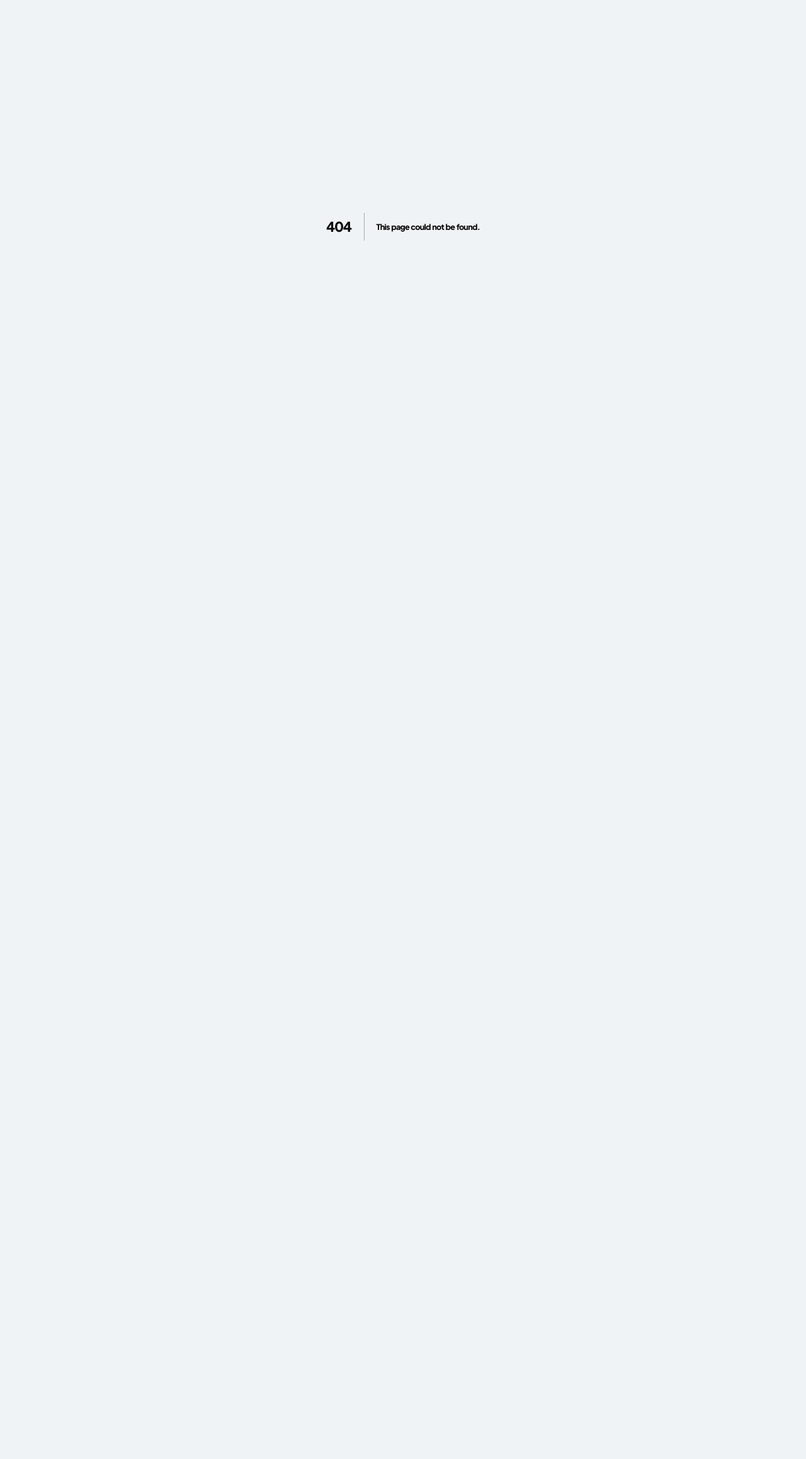
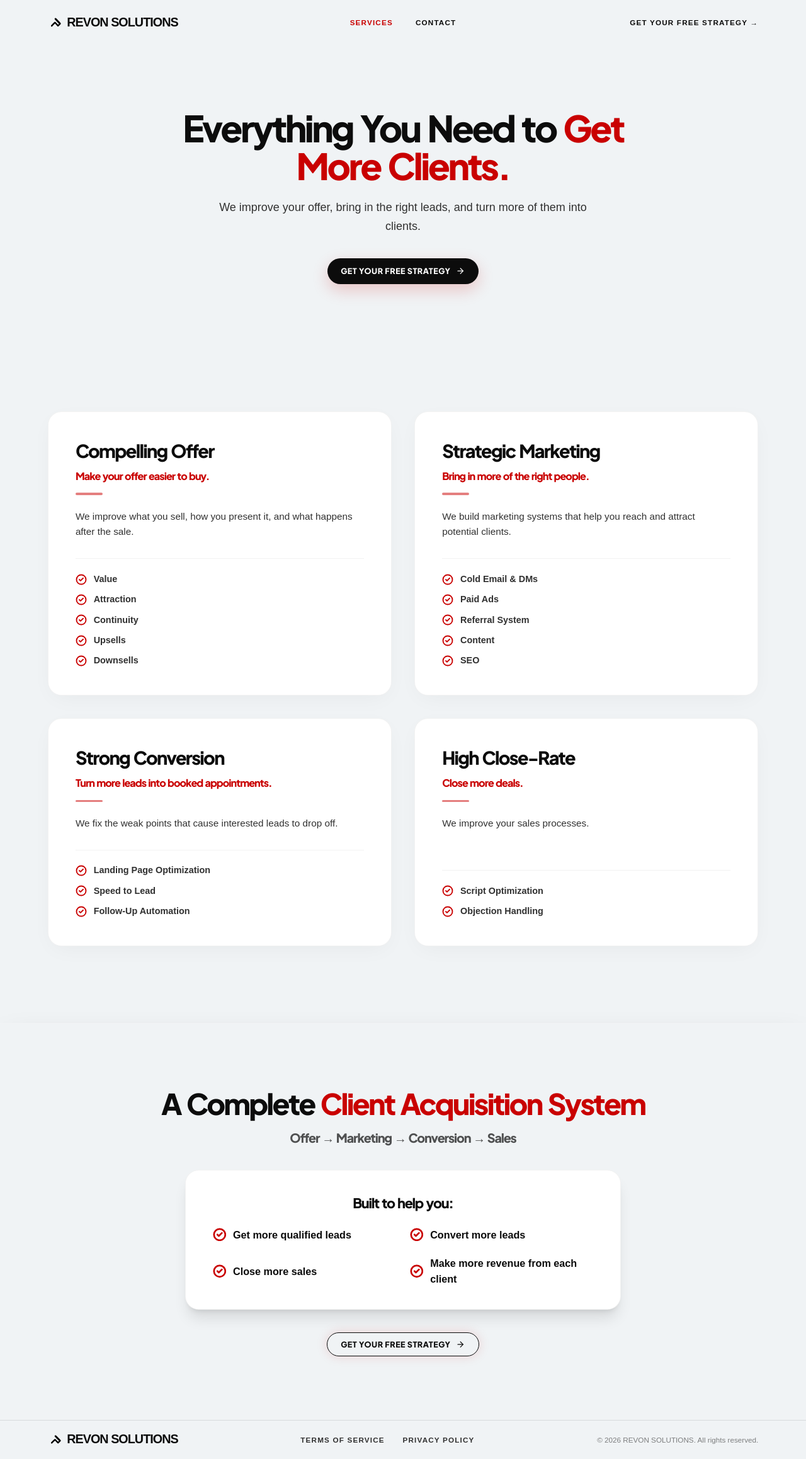
Before and after one commit to simeon-million1/revon-solutions, a Next.js app: page /services in a window 1280 px wide. Before the commit this address had no page. Shown: the whole page at 63% size. Before the commit the page ends 800 px from the top, so only its background shows below. Built offline with nearby package versions, Linux system fonts and the light colour scheme; a web font is replaced by a local one.

Commit message:
Add /services page based on content.md spec and update nav links

```diff
--- a/app/page.tsx
+++ b/app/page.tsx
@@ -41,7 +41,7 @@ export default function Home() {
           <nav className="flex max-sm:hidden absolute left-1/2 -translate-x-1/2 items-center gap-10">
             <Link
               className="font-label-md text-[14px] md:text-[13px] font-semibold text-[#0C0C0C] hover:text-[#c90101] transition-colors tracking-widest uppercase"
-              href="#how-it-works"
+              href="/services"
             >
               Services
             </Link>
--- /dev/null
+++ b/app/services/page.tsx
@@ -0,0 +1,178 @@
+import Link from "next/link";
+import Image from "next/image";
+import { ArrowRight, CheckCircle2 } from "lucide-react";
+
+export default function ServicesPage() {
+  const services = [
+    {
+      title: "Compelling Offer",
+      subtitle: "Make your offer easier to buy.",
+      description: "We improve what you sell, how you present it, and what happens after the sale.",
+      bullets: ["Value", "Attraction", "Continuity", "Upsells", "Downsells"],
+    },
+    {
+      title: "Strategic Marketing",
+      subtitle: "Bring in more of the right people.",
+      description: "We build marketing systems that help you reach and attract potential clients.",
+      bullets: ["Cold Email & DMs", "Paid Ads", "Referral System", "Content", "SEO"],
+    },
+    {
+      title: "Strong Conversion",
+      subtitle: "Turn more leads into booked appointments.",
+      description: "We fix the weak points that cause interested leads to drop off.",
+      bullets: ["Landing Page Optimization", "Speed to Lead", "Follow-Up Automation"],
+    },
+    {
+      title: "High Close-Rate",
+      subtitle: "Close more deals.",
+      description: "We improve your sales processes.",
+      bullets: ["Script Optimization", "Objection Handling"],
+    }
+  ];
+
+  return (
+    <>
+      {/* ───────── 1. Navigation ───────── */}
+      <header className="absolute top-0 left-0 right-0 w-full z-50 bg-transparent">
+        <div className="relative flex items-center max-w-[1350px] mx-auto px-6 md:px-12 h-20">
+          {/* Left: Logo */}
+          <div className="flex items-center">
+            <Link className="brand-logo flex items-center gap-1.5 text-[22px] font-black tracking-tighter text-[#0C0C0C] whitespace-nowrap" href="/">
+              <Image src="/logo.svg" alt="REVON SOLUTIONS Logo" width={36} height={36} className="h-[28px] w-auto brightness-0" />
+              <span>REVON SOLUTIONS</span>
+            </Link>
+          </div>
+
+          {/* Center: Nav links — phone-only hidden */}
+          <nav className="flex max-sm:hidden absolute left-1/2 -translate-x-1/2 items-center gap-10">
+            <Link className="font-label-md text-[14px] md:text-[13px] font-semibold text-[#c90101] hover:text-[#c90101] transition-colors tracking-widest uppercase" href="/services">
+              Services
+            </Link>
+            <Link className="font-label-md text-[14px] md:text-[13px] font-semibold text-[#0C0C0C] hover:text-[#c90101] transition-colors tracking-widest uppercase" href="/form">
+              Contact
+            </Link>
+          </nav>
+
+          {/* Right: CTA text link — phone-only hidden */}
+          <div className="ml-auto flex max-sm:hidden items-center">
+            <Link className="font-label-md text-[14px] md:text-[13px] font-semibold text-[#0C0C0C] hover:text-[#c90101] transition-colors tracking-widest uppercase" href="/form">
+              Get Your Free Strategy →
+            </Link>
+          </div>
+        </div>
+      </header>
+
+      <main className="flex-grow relative overflow-hidden bg-[#F0F3F5]">
+
+        {/* ───────── Hero Section ───────── */}
+        <section className="w-full pt-40 pb-20 md:pt-48 md:pb-32 px-6 md:px-12 max-w-[1350px] mx-auto flex flex-col items-center text-center relative z-10">
+          <h1 className="hero-headline text-[40px] md:text-[56px] lg:text-[64px] font-extrabold text-[#0C0C0C] mb-6 max-w-4xl mx-auto tracking-tighter leading-[1.05]">
+            Everything You Need to <span className="text-[#c90101]">Get More Clients.</span>
+          </h1>
+          <p className="font-body-lg text-[18px] md:text-[20px] leading-relaxed text-[#313131] max-w-2xl mx-auto mb-10">
+            We improve your offer, bring in the right leads, and turn more of them into clients.
+          </p>
+          <Link className="btn-solid-black group min-h-[46px] mx-auto" href="/form">
+            Get Your Free Strategy
+            <ArrowRight className="ml-2.5 w-4 h-4 group-hover:translate-x-1 transition-transform" />
+          </Link>
+        </section>
+
+        {/* ───────── Services Section ───────── */}
+        <section className="w-full py-16 md:py-24 px-6 md:px-12 max-w-[1350px] mx-auto">
+          <div className="grid grid-cols-1 md:grid-cols-2 gap-6 md:gap-10">
+            {services.map((service, index) => (
+              <div key={index} className="bg-white p-8 md:p-10 lg:p-12 rounded-3xl border border-black/5 shadow-[0_10px_40px_-10px_rgba(0,0,0,0.05)] hover:-translate-y-2 hover:shadow-[0_20px_50px_-10px_rgba(0,0,0,0.1)] transition-all duration-500 flex flex-col h-full">
+                <div className="flex flex-col gap-3 mb-6 md:mb-8">
+                  <h2 className="font-headline-md text-[28px] md:text-[32px] font-black text-[#0C0C0C] tracking-tighter leading-tight">
+                    {service.title}
+                  </h2>
+                  <h4 className="text-[17px] md:text-[18px] font-bold text-[#c90101] tracking-tight">
+                    {service.subtitle}
+                  </h4>
+                  <div className="w-12 h-1 bg-[#c90101] rounded-full my-1 opacity-50" />
+                  <p className="font-body-lg text-[16px] md:text-[17px] text-[#313131] leading-relaxed mt-2">
+                    {service.description}
+                  </p>
+                </div>
+
+                <div className="mt-auto pt-6 border-t border-black/5">
+                  <ul className="flex flex-col gap-3">
+                    {service.bullets.map((bullet, idx) => (
+                      <li key={idx} className="flex items-start gap-3">
+                        <CheckCircle2 className="w-5 h-5 min-w-[20px] text-[#c90101] mt-0.5" strokeWidth={2.5} />
+                        <span className="font-body-md text-[16px] text-[#313131] font-semibold">{bullet}</span>
+                      </li>
+                    ))}
+                  </ul>
+                </div>
+              </div>
+            ))}
+          </div>
+        </section>
+
+        {/* ───────── Final CTA Section ───────── */}
+        <section className="w-full inverted-section bg-[#F0F3F5] py-20 md:py-28 relative z-10 flex flex-col items-center justify-center overflow-hidden border-t border-white/10 shadow-2xl mt-10">
+          <div className="max-w-[1350px] mx-auto text-center px-6 md:px-12 flex flex-col items-center justify-center z-10">
+            <h2 className="text-[31px] md:text-[43px] lg:text-[51px] font-black text-[#0C0C0C] mb-4 tracking-tighter leading-[1.1] max-w-4xl mx-auto">
+              A Complete <span className="text-[#c90101]">Client Acquisition System</span>
+            </h2>
+            <h4 className="text-[18px] md:text-[22px] font-extrabold text-[#313131] tracking-widest uppercase mb-10 opacity-70">
+              Offer → Marketing → Conversion → Sales
+            </h4>
+
+            <div className="bg-white p-8 md:p-10 rounded-3xl border border-black/5 shadow-xl w-full max-w-3xl mb-10">
+              <h3 className="font-headline-md text-[20px] md:text-[24px] font-bold text-[#0C0C0C] mb-6 tracking-tight text-center">
+                Built to help you:
+              </h3>
+              <ul className="grid grid-cols-1 sm:grid-cols-2 gap-4 md:gap-6 text-left max-w-2xl mx-auto">
+                {[
+                  "Get more qualified leads",
+                  "Convert more leads",
+                  "Close more sales",
+                  "Make more revenue from each client"
+                ].map((item, idx) => (
+                  <li key={idx} className="flex items-center gap-3">
+                    <CheckCircle2 className="w-6 h-6 min-w-[24px] text-[#c90101]" strokeWidth={3} />
+                    <span className="font-body-lg text-[17px] md:text-[18px] font-semibold text-[#0C0C0C]">{item}</span>
+                  </li>
+                ))}
+              </ul>
+            </div>
+
+            <Link className="btn-on-light group shadow-[0_15px_35px_rgba(201,1,1,0.25)] hover:shadow-[0_20px_45px_rgba(201,1,1,0.4)] transition-all duration-300" href="/form">
+              Get Your Free Strategy
+              <ArrowRight className="ml-2.5 w-4 h-4 group-hover:translate-x-1 transition-transform" />
+            </Link>
+          </div>
+        </section>
+
+      </main>
+
+      {/* ───────── Footer ───────── */}
+      <footer className="w-full bg-background border-t border-black/10 mt-auto relative z-10">
+        <div className="max-w-[1350px] mx-auto px-6 md:px-12 py-5 flex flex-col md:flex-row justify-between items-center gap-4">
+          <div className="flex items-center gap-1.5">
+            <Image src="/logo.svg" alt="REVON SOLUTIONS Logo" width={36} height={36} className="h-[28px] w-auto brightness-0" />
+            <span className="brand-logo text-[22px] font-black tracking-tighter text-on-surface whitespace-nowrap">
+              REVON SOLUTIONS
+            </span>
+          </div>
+
+          <nav className="flex flex-wrap justify-center gap-8">
+            <Link className="font-label-md text-[14px] md:text-[13px] text-[#313131] hover:text-[#c90101] transition-colors duration-300 uppercase tracking-widest font-semibold" href="#">
+              Terms of Service
+            </Link>
+            <Link className="font-label-md text-[14px] md:text-[13px] text-[#313131] hover:text-[#c90101] transition-colors duration-300 uppercase tracking-widest font-semibold" href="#">
+              Privacy Policy
+            </Link>
+          </nav>
+
+          <div className="font-body-md text-[14px] md:text-[13px] text-[#313131] opacity-60 font-medium">
+            © 2026 REVON SOLUTIONS. All rights reserved.
+          </div>
+        </div>
+      </footer>
+    </>
+  );
+}
```
